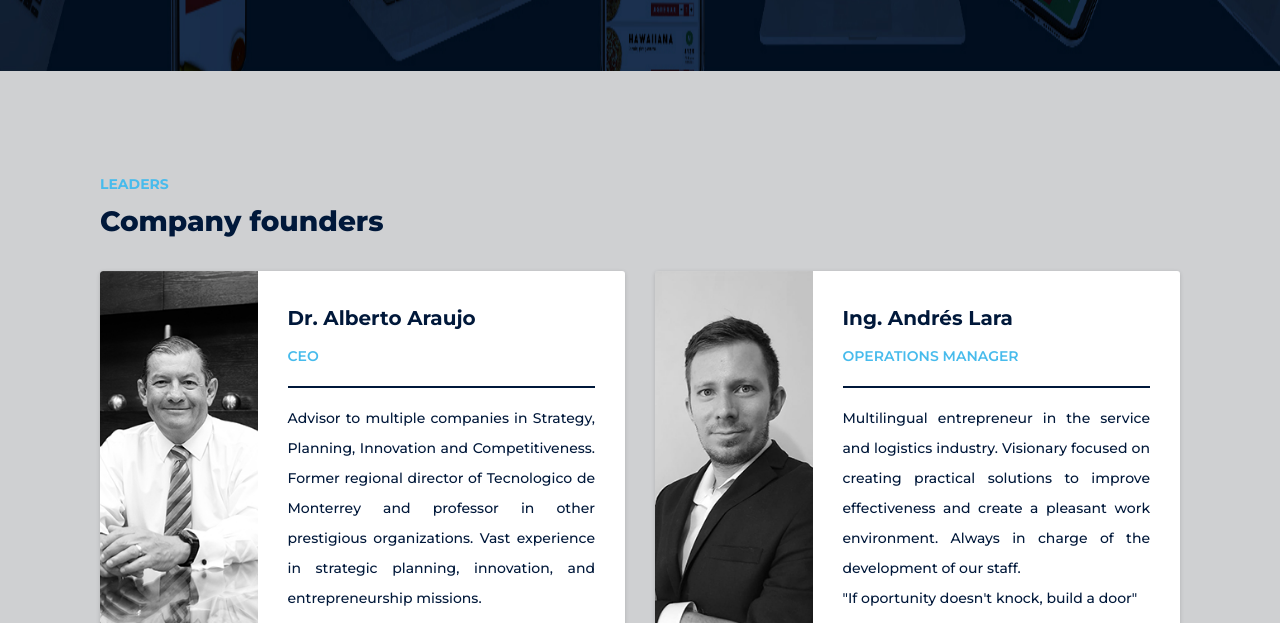
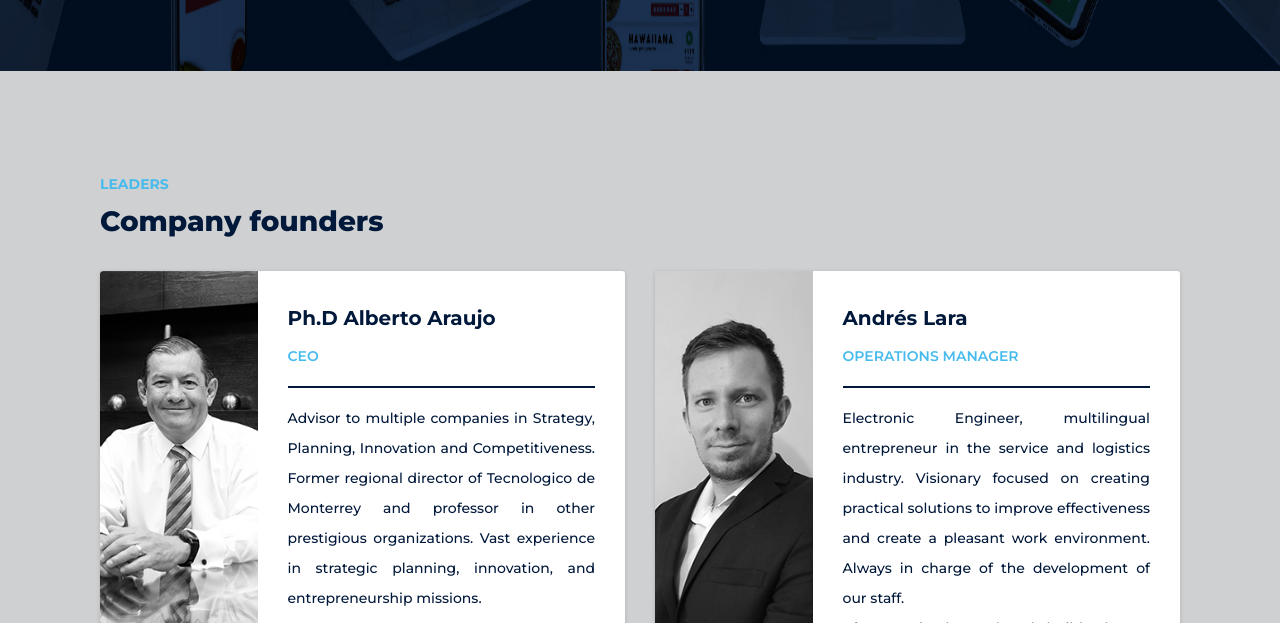
Before and after one commit to CesarFloresPraim/xlabslanding, a plain HTML site: page team.html in a window 1280 px wide. Shown: the part 329-952 px from the top of the page. Drawn offline with nearby package versions, Linux system fonts and the light colour scheme; a web font is replaced by a local one.

Commit message:
Update team.html

```diff
--- a/team.html
+++ b/team.html
@@ -102,7 +102,7 @@
                         <div class="cnt-box cnt-box-side boxed">
                             <a href="#" class="img-box"><img src="media/photos/dr.jpg"/></a>
                             <div class="caption">
-                                <h2>Dr. Alberto Araujo</h2>
+                                <h2>Ph.D Alberto Araujo</h2>
                                 <div class="extra-field baby-blue">CEO</div>
                                 <p class="dark-blue text-justify" data-translate="founder1_text">
                                     Asesor de múltiples empresas en Estrategia, Planeación, Innovación y competitividad. Ha impartido un gran número de cátedras y cursos para el Tecnológico de Monterrey y otras organizaciones de prestigio, así como ponencias en el Congreso ICM en Chihuahua y el Congreso GASEMAP en La Habana, Cuba. Basta experiencia en planeación estratégica y misiones para la Innovación y el emprendimiento.
@@ -114,7 +114,7 @@
                         <div class="cnt-box cnt-box-side boxed">
                             <a href="#" class="img-box"><img src="media/photos/andres.jpg"/></a>
                             <div class="caption">
-                                <h2>Ing. Andrés Lara</h2>
+                                <h2>Andrés Lara</h2>
                                 <div class="extra-field baby-blue" data-translate="operations_manager">Gerente de operaciones</div>
                                 <p class="dark-blue text-justify" style="white-space: pre-line;" data-translate="founder2_text">
                                     Empresario multilingüe en la industria de servicio y logística. Visionario enfocado en crear soluciones prácticas para mejorar la efectividad y crear un ambiente de trabajo agradable. Los procesos son importantes pero las personas lo son aun más.
@@ -426,8 +426,8 @@
                 'es': 'Asesor de múltiples empresas en Estrategia, Planeación, Innovación y competitividad. Ex-docente en el Tecnológico de Monterrey y otras organizaciones de prestigio. Basta experiencia en planeación estratégica y misiones para la Innovación y el emprendimiento.'
             },
             'founder2_text':{
-                'en': 'Multilingual entrepreneur in the service and logistics industry. Visionary focused on creating practical solutions to improve effectiveness and create a pleasant work environment. Always in charge of the development of our staff. \n"If oportunity doesn\'t knock, build a door"',
-                'es': 'Empresario multilingüe en la industria de servicio y logística. Visionario enfocado en crear soluciones prácticas para mejorar la efectividad y crear un ambiente de trabajo agradable. Los procesos son importantes pero las personas lo son aun más. \n\n"If oportunity doesn\'t knock, build a door"'
+                'en': 'Electronic Engineer, multilingual entrepreneur in the service and logistics industry. Visionary focused on creating practical solutions to improve effectiveness and create a pleasant work environment. Always in charge of the development of our staff. \n"If oportunity doesn\'t knock, build a door"',
+                'es': 'Ingeniero Electronico, empresario multilingüe en la industria de servicio y logística. Visionario enfocado en crear soluciones prácticas para mejorar la efectividad y crear un ambiente de trabajo agradable. Los procesos son importantes pero las personas lo son aun más. \n\n"If oportunity doesn\'t knock, build a door"'
             },
             'team_members':{
                 'en': 'Team members',
```
